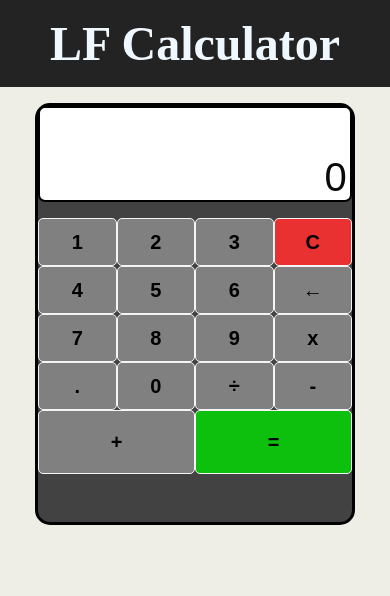
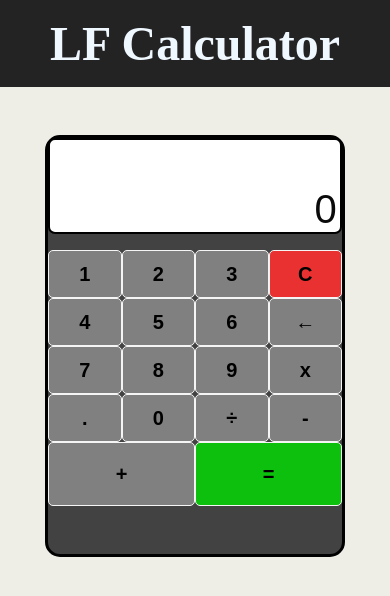
Before and after one commit to LahFlame/Lf-calculator, a React (Create React App) app: page / in a window 390 px wide. Shown: the top 596 px of the page. Built offline with nearby package versions, Linux system fonts and the light colour scheme; the HTML template or start-up script is replaced by a standard one; a web font is replaced by a local one.

Commit message:
modified the calculator seperate numbers in threes with commas and improved responsiveness

```diff
--- a/src/components/button-screen/button-screen.component.jsx
+++ b/src/components/button-screen/button-screen.component.jsx
@@ -2,10 +2,18 @@ import React from "react"
 import "./button-screen.styles.scss"
 
 const ButtonScreen = ({result,input,displayResult,displayNum}) => {
+    const numberWithCommas = (x) => {
+        return x.toString().replace(/\B(?<!\.\d*)(?=(\d{3})+(?!\d))/g, ",");
+    }
     return(
         <div className="button-screen">
             <span className={`default ${displayResult ? null : displayNum === false || displayNum.length === 0  ? "animate" : null} `}>0</span>
-            <span className={`${displayResult? "small" : null}`}>{displayResult ? result : displayNum ? input : null}</span>
+            <span className={`${displayResult? "small" : null}`}>
+                {
+
+                    displayResult && (result.toString().length > 21) ? result : displayResult && (result.toString().length < 22) ? numberWithCommas(result) : displayNum ? input : null
+                }
+            </span>
         </div>
     )
 }
--- a/src/components/button-screen/button-screen.styles.scss
+++ b/src/components/button-screen/button-screen.styles.scss
@@ -28,6 +28,7 @@
         font-size: 25px;
     }
 
+
     @keyframes blink {
         from{
             opacity: 0;
@@ -37,3 +38,10 @@
         }
     }
 }
+@media screen and (max-width: 770px) {
+        .button-screen{
+        .small{
+            font-size: 20px;
+        }
+    }
+}
--- a/src/components/calculator-container/calculator-container.styles.scss
+++ b/src/components/calculator-container/calculator-container.styles.scss
@@ -5,23 +5,14 @@
     padding-bottom: 3rem;
     border-radius: 15px;
     background-color: rgb(66, 66, 66);
-    display: grid;
-    grid-template-areas: "num";
 }
 
-@media screen and (max-width: 495px) {
+@media screen and (max-width: 770px) {
     .calculator-container{
-        max-width: 320px;
-        margin: 1rem 15%;
+        max-width: 300px;
+        margin: 3rem auto;
 
     }
 
-}
-@media screen and (max-width: 1000px) {
-    .calculator-container{
-        max-width: 320px;
-        margin: 1rem auto;
-
-    }
 
 }
```
